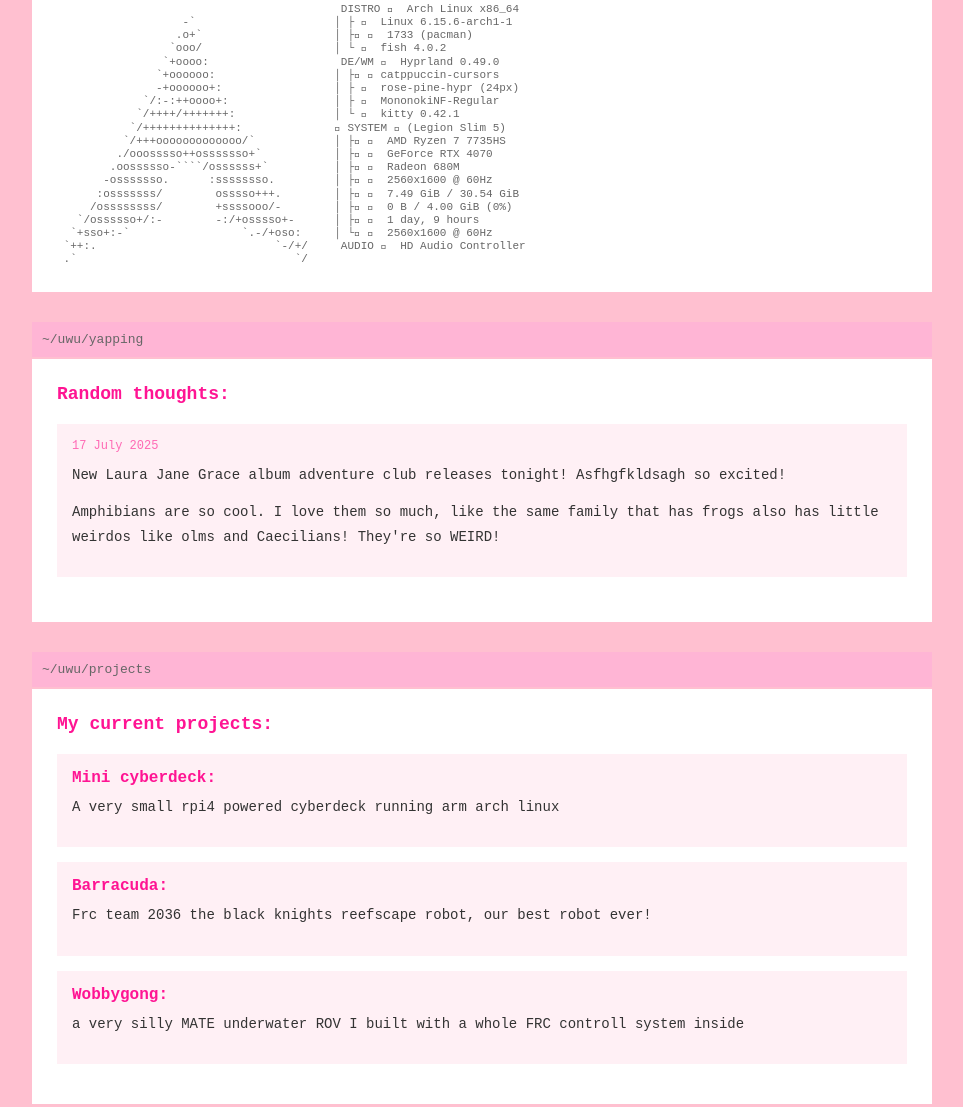
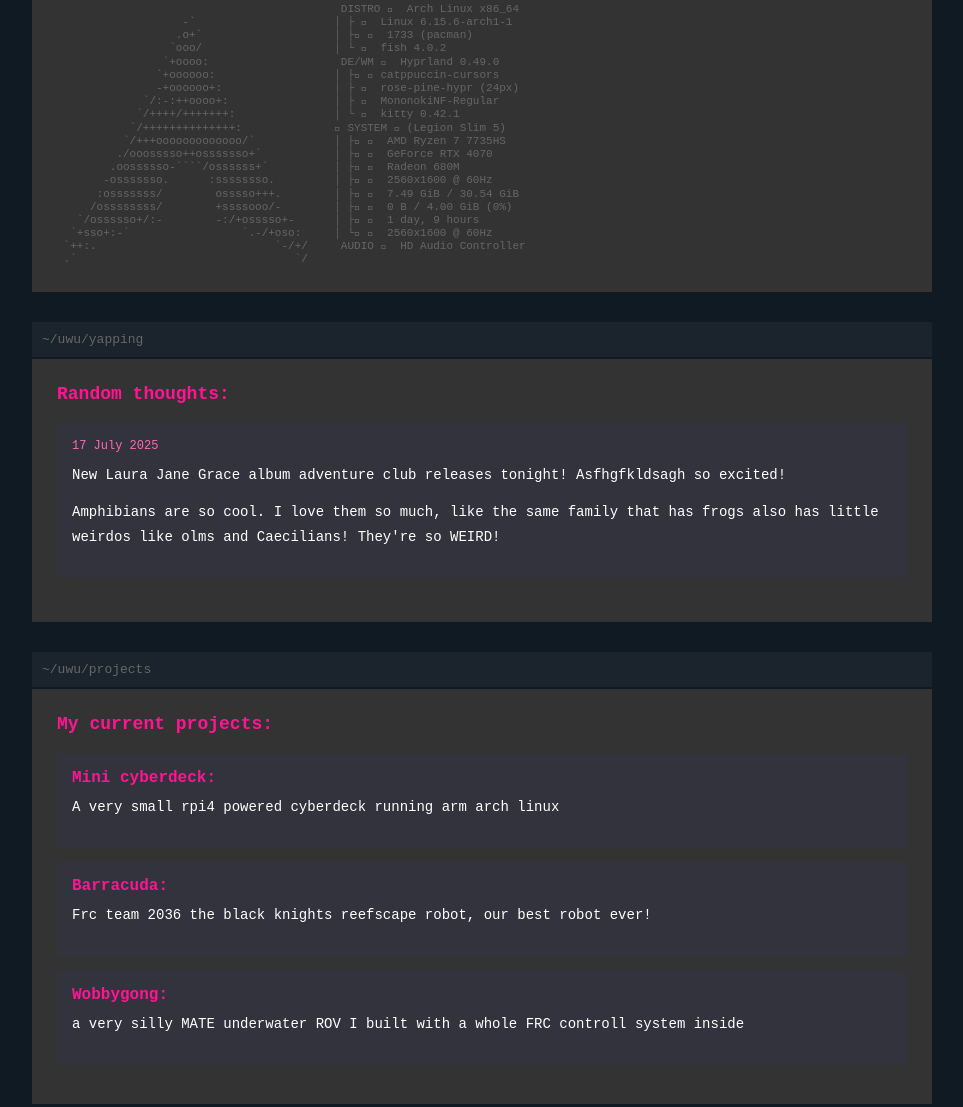
Before and after one commit to cmdada/ivytrying, a plain HTML site: page index.html in a window 1280 px wide. Shown: the part 993-2100 px from the top of the page, without its empty margins (158-1121 px from the left). Drawn offline with Linux system fonts and the light colour scheme.

Commit message:
very generic coloring but more like adabit cause it sounded like you wanted that?

```diff
--- a/index.html
+++ b/index.html
@@ -12,10 +12,10 @@
         }
 
         body {
-            background-color: #ffc0d0;
+            background-color: #0f1a22;
             font-family: 'Courier New', monospace;
             padding: 20px;
-            color: #333;
+            color: #fff;
         }
 
         .container {
@@ -47,7 +47,7 @@
         }
 
         .nav {
-            background: #ffb5d5;
+            background: #1b242c;
             padding: 15px;
             margin-bottom: 20px;
         }
@@ -60,7 +60,7 @@
         }
 
         .terminal-header {
-            background: #ffb5d5;
+            background: #1b242c;
             padding: 10px;
             font-size: 13px;
             color: #666;
@@ -68,7 +68,7 @@
         }
 
         .content {
-            background: #fff;
+            background: #333;
             padding: 25px;
             margin-bottom: 30px;
         }
@@ -121,7 +121,7 @@
         }
 
         .project-box {
-            background: #fff0f5;
+            background: #33333d;
             padding: 15px;
             margin-bottom: 15px;
         }
@@ -171,7 +171,7 @@
         }
 
         .post {
-            background: #fff0f5;
+            background: #33333d;
             padding: 15px;
             margin-bottom: 20px;
         }
```
